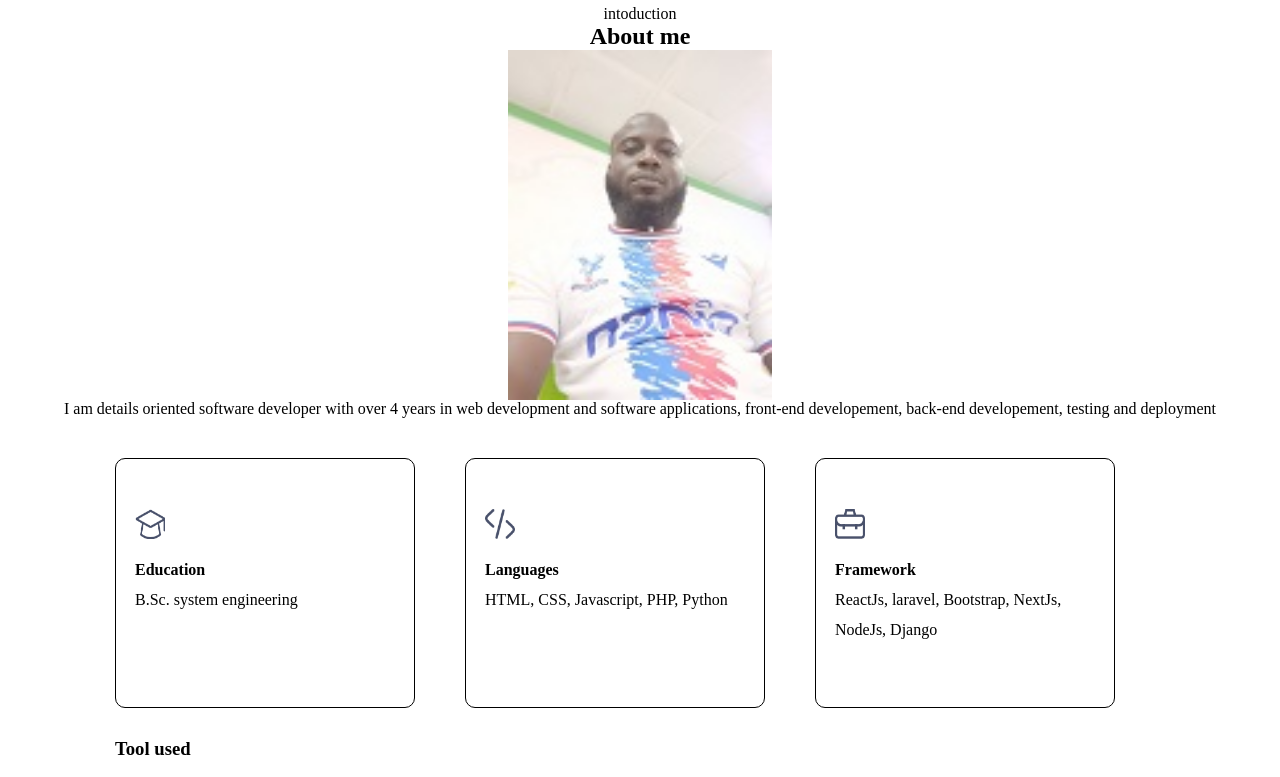
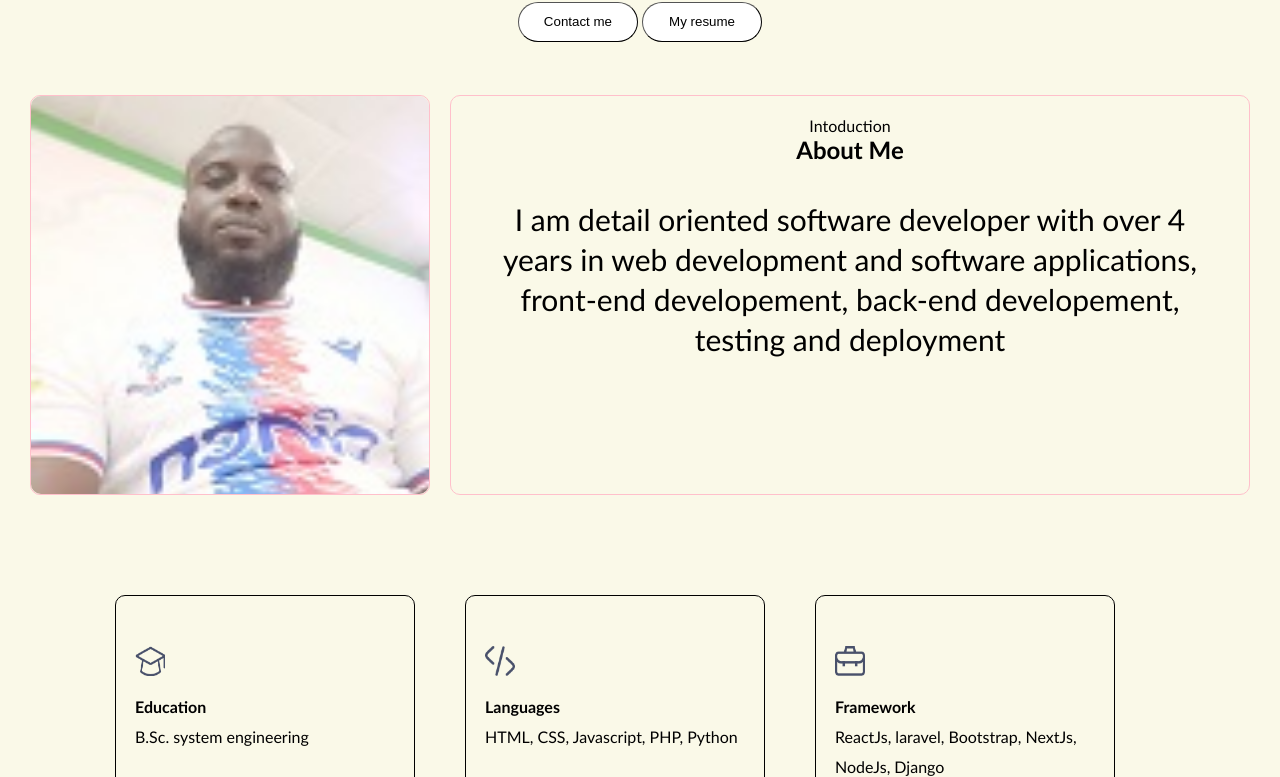
Before and after one commit to olamilekan001/my_work, a plain HTML site: page index.html in a window 1280 px wide. Shown: the part 345-1122 px from the top of the page. Drawn offline with Linux system fonts and the light colour scheme.

Commit message:
modified the existing code

```diff
--- a/CSS/styles.css
+++ b/CSS/styles.css
@@ -2,6 +2,11 @@
   padding: 0;
   margin: 0;
   box-sizing: border-box;
+}
+body {
+  font-family: "Trebuchet MS", "Lucida Sans Unicode", "Lucida Grande",
+    "Lucida Sans", Arial, sans-serif;
+  background-color: rgba(242, 240, 190, 0.345);
 }
 .btn {
   height: 40px;
@@ -19,7 +24,8 @@
   align-items: center;
   height: 90px;
   width: 100%;
-  position: fixed;
+  position: sticky;
+  top: 0;
 }
 
 .nav-img {
@@ -88,22 +94,56 @@
 /* About styling*/
 .about {
   display: flex;
-  flex-direction: column;
-  justify-content: space-between;
+  gap: 20px;
   align-items: center;
   margin-top: 50px;
   margin-bottom: 100px;
+  margin-left: 30px;
+}
+
+.about-img {
+  border: 1px solid pink;
+  height: 400px;
+  width: 400px;
+  border-radius: 10px;
+}
+.about-img img {
+  height: 100%;
+  width: 100%;
+  border-radius: 10px;
+  object-fit: cover;
+}
+
+.about-content {
+  border: 1px solid pink;
+  height: 400px;
+  width: 50rem;
+  border-radius: 10px;
+  display: flex;
+  flex-direction: column;
+  gap: 20px;
+  padding: 20px;
+}
+.about-content-text {
+  font-size: 30px;
+  line-height: 40px;
+  padding: 15px;
+  text-align: center;
+}
+.about-content-intro {
+  text-align: center;
+  text-transform: capitalize;
 }
 
 .about-education-items {
-  margin-top: 40px;
+  margin: 40px;
 }
 
 .about-edu {
   display: flex;
-  justify-content: space-between;
   align-items: center;
   margin-bottom: 30px;
+  justify-content: center;
 }
 .about-edu-items {
   border: 1px solid black;
@@ -118,12 +158,23 @@
   padding-top: 30px;
 }
 .about-edu-items:hover {
-  box-shadow: 8px 0 5px 0 black;
+  box-shadow: 5px 0 5px 0 black;
+  transition: cubic-bezier(0.175, 0.885, 0.32, 1.275);
+}
+.about-edu-content {
+  padding-top: 20px;
+  padding-left: 20px;
+  height: 250px;
+  width: 300px;
+  line-height: 30px;
+}
+.about-edu-content h4 {
+  padding-top: 16px;
 }
 .about-tools {
   margin-top: 20px;
   display: flex;
-  gap: 20px;
+  gap: 30px;
   align-items: center;
 }
 .about-tools-item {
@@ -133,16 +184,11 @@
   padding: 15px;
   border-radius: 10px;
 }
-
-.about-edu-content {
-  padding-top: 20px;
-  padding-left: 20px;
-  height: 250px;
-  width: 300px;
-  line-height: 30px;
-}
-.about-edu-content h4 {
-  padding-top: 16px;
+.about-tools-item:hover {
+  box-shadow: 5px 0 5px rgb(0, 0, 0);
+  transition: cubic-bezier(0.175, 0.885, 0.32, 1.275);
+  height: 80px;
+  width: 80px;
 }
 
 /* services styling */
--- a/index.html
+++ b/index.html
@@ -48,18 +48,25 @@
 
     <section id="about">
       <div class="about">
-        <p>intoduction</p>
-        <h2>About me</h2>
+        <div class="about-img">
           <img
             src="./assetscodar/IMG_20220802_053638_133.jpg"
             height="350"
             alt="my pic"
           />
-        <p>
-          I am details oriented software developer with over 4 years in web
+        </div>
+        <div class="about-content">
+          <div class="about-content-intro">
+            <p>intoduction</p>
+            <h2>About me</h2>
+          </div>
+          <p class="about-content-text">
+            I am detail oriented software developer with over 4 years in web
             development and software applications, front-end developement,
             back-end developement, testing and deployment
           </p>
+        </div>
+      </div>
       <div class="about-education-items">
         <div class="about-edu">
           <div class="about-edu-items">
@@ -140,7 +147,6 @@
               height="30"
               width="30"
             />
-            </div>
           </div>
         </div>
       </div>
```
Lines whose indentation alone changed are shown as unchanged.
